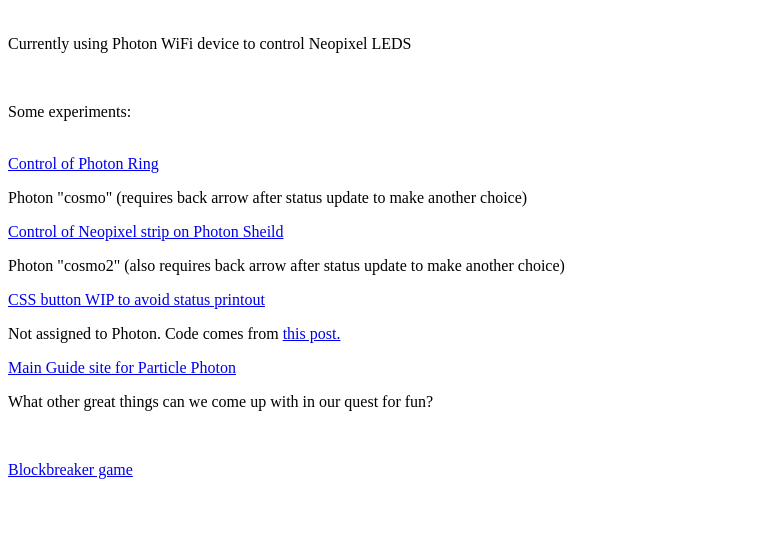
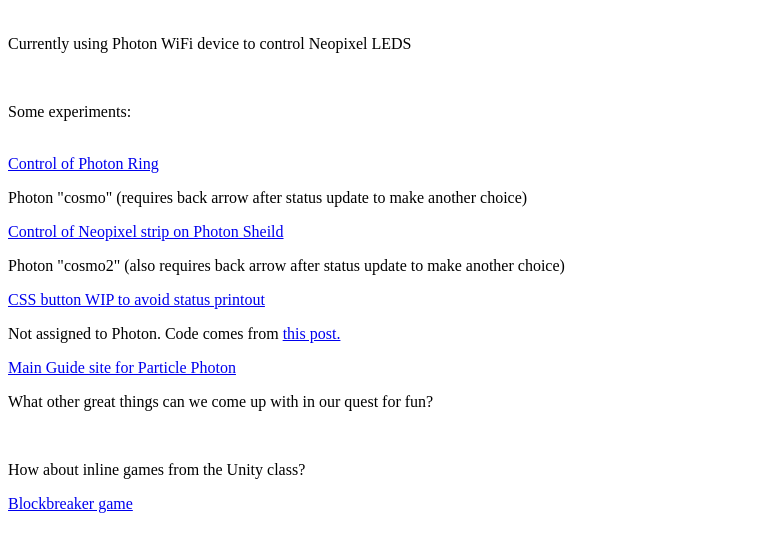
Before and after one commit to dpentecost/dpentecost.github.io, a plain HTML site: page index.html in a window 1280 px wide. Shown: the part 79-630 px from the top of the page, without its empty margins (0-779 px from the left). Drawn offline with Linux system fonts and the light colour scheme.

Commit message:
Update index.html

```diff
--- a/index.html
+++ b/index.html
@@ -15,7 +15,7 @@
 <a href="https://docs.particle.io/guide/getting-started/intro/photon/">Main Guide site for Particle Photon</a><br>
 <p>What other great things can we come up with in our quest for fun?</p>
 <br>
-<p><How about inline games from the Unity class?></p>
+<p>How about inline games from the Unity class?</p>
 <a href="dpentecost.github.io/Blocker1">Blockbreaker game</a><br>
 
 
```
